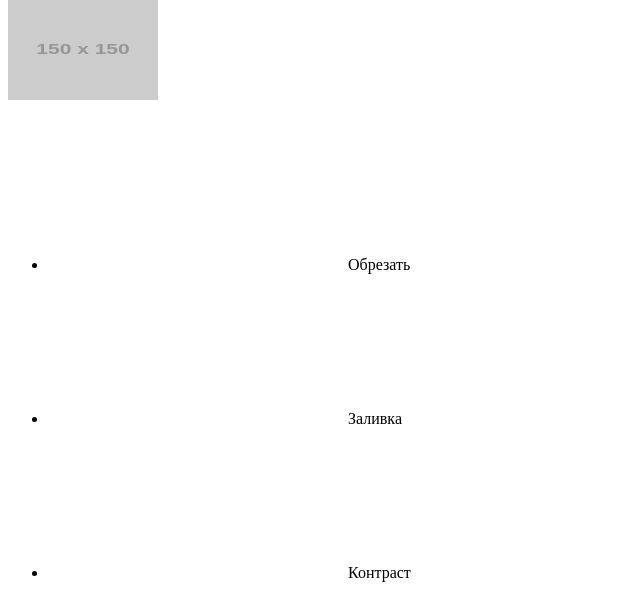
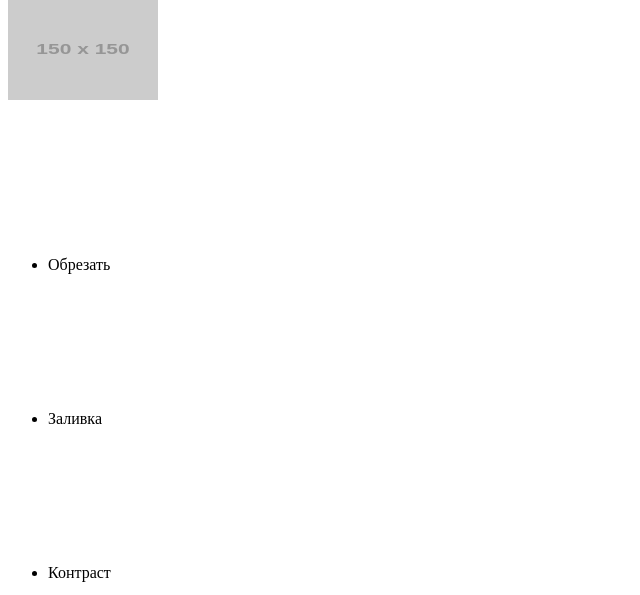
Before and after one commit to SergeiFursov/1008843-pink-21, a website: page source/photo.html in a window 1280 px wide. Shown: the part 2380-2975 px from the top of the page, without its empty margins (0-640 px from the left). Drawn offline with Linux system fonts and the light colour scheme; placeholder pictures from the web are drawn by us.

Commit message:
Разметка страницы фотографий

```diff
--- a/source/catalog.html
+++ b/source/photo.html
@@ -90,7 +90,6 @@
           <p class="item-user__like">Нравится: 4</p>
           <button class="item-user__button-like" type="button"><span class="visually-hidden">Сердечко</span></button>
         </li>
-        </li>
         <li class="photo__item item-user">
           <h3 class="item-user__name">Максим<span class="item-user__counter">(40 часов  назад)</span></h3>
           <p class="item-user__description">Где снег-то?</p>
@@ -122,19 +121,15 @@
       </p>
       <ul class="upload-photo__list setting-list">
         <li class="setting-list__item setting-list__item--active">
-          <svg class="setting-list__icon setting-list__icon--corp">
-            <span class="visually-hidden">Обрезать</span>
-          </svg>
+          <span class="visually-hidden">Обрезать</span><svg class="setting-list__icon setting-list__icon--corp"></svg>
         </li>
         <li class="setting-list__item">
-          <svg class="setting-list__icon setting-list__icon--fill">
-            <span class="visually-hidden">Заливка</span>
-          </svg>
+          <span class="visually-hidden">Заливка</span>
+          <svg class="setting-list__icon setting-list__icon--fill"></svg>
         </li>
         <li class="setting-list__item">
-          <svg class="setting-list__icon setting-list__icon--contrast">
-            <span class="visually-hidden">Контраст</span>
-          </svg>
+          <span class="visually-hidden">Контраст</span>
+          <svg class="setting-list__icon setting-list__icon--contrast"></svg>
         </li>
       </ul>
       <div class="upload-photo__range-control">
```
Also changed, not shown: source/form.html (+1 -1 lines), source/index.html (+1 -1 lines).
